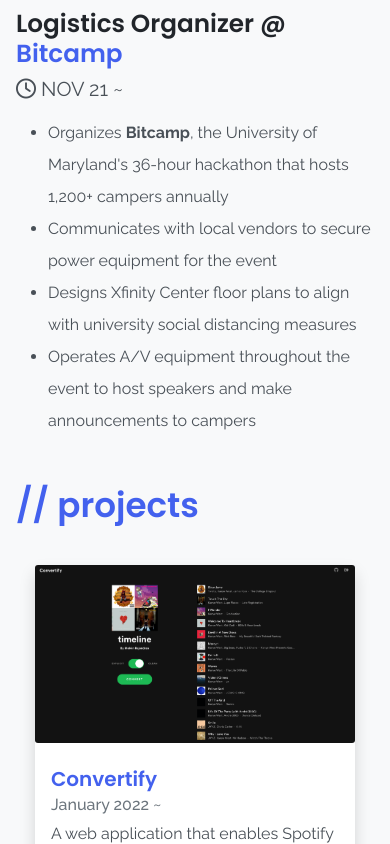
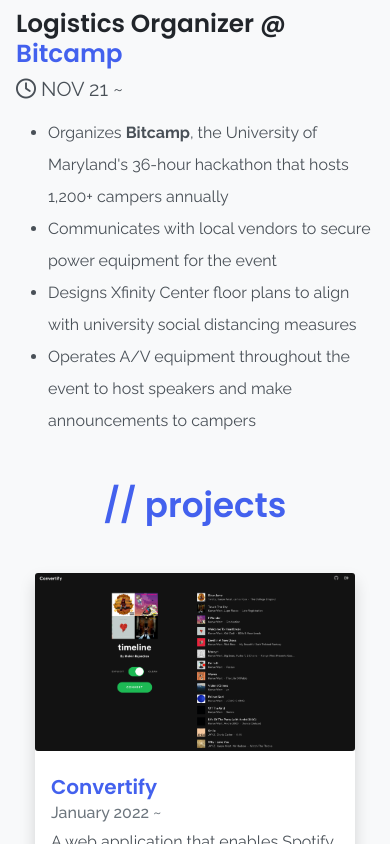
Before and after one commit to melvinrajendran/Personal-Website, a React (Create React App) app: page /work in a window 390 px wide. Shown: the part 1156-2000 px from the top of the page. Built offline with nearby package versions, Linux system fonts and the light colour scheme; a web font is replaced by a local one.

Commit message:
Update responsiveness of Sections

```diff
--- a/src/components/about/technologies/TechnologyList.tsx
+++ b/src/components/about/technologies/TechnologyList.tsx
@@ -7,7 +7,7 @@
   const midIndex = numItems % 2 === 0 ? numItems / 2 : numItems / 2 + 1;
 
   return (
-    <Row className="p-4">
+    <Row className="p-4 justify-content-center">
       {[0, 1].map((index) => {
         const startIndex = index === 0 ? 0 : midIndex;
         const endIndex = index === 0 ? midIndex : numItems;
@@ -15,9 +15,9 @@
         return (
           <Col
             key={index}
-            xs={{ span: 8, offset: 2 }}
-            md={{ span: 8, offset: 3 }}
-            lg={{ span: 4, offset: 2 - index }}
+            xs={7}
+            md={{ span: 6, offset: 1 }}
+            lg={{ span: 4, offset: index === 0 ? 2 : 1 }}
           >
             <ul className="h2 fw-normal">
               {technologyListItems.slice(startIndex, endIndex).map((technology, index) => {
--- a/src/components/btw/blog/Blog.tsx
+++ b/src/components/btw/blog/Blog.tsx
@@ -9,7 +9,7 @@
   return (
     <Container>
       <Row className="justify-content-center">
-        <Col md={7} className="px-4">
+        <Col md={11} lg={8} xl={6} className="px-4">
           {activeMonths.map((activeMonth, index) => {
             return (
               <div key={index}>
--- a/src/components/common/Section.tsx
+++ b/src/components/common/Section.tsx
@@ -13,7 +13,9 @@
 }: SectionProps) => {
   return (
     <Container className="p-3">
-      {title && <Heading text={title} />}
+      <div className="text-center text-lg-start">
+        {title && <Heading text={title} />}
+      </div>
       {children && children}
     </Container>
   );
--- a/src/components/work/projects/Projects.tsx
+++ b/src/components/work/projects/Projects.tsx
@@ -10,7 +10,7 @@
       <Row className="g-4 py-4">
         {projectCards.map((project, index) => {
           return (
-            <Col className="d-flex justify-content-center" key={index}>
+            <Col className="d-flex justify-content-center py-2 py-xl-3" key={index}>
               <ProjectCard {...project} />
             </Col>
           );
```
